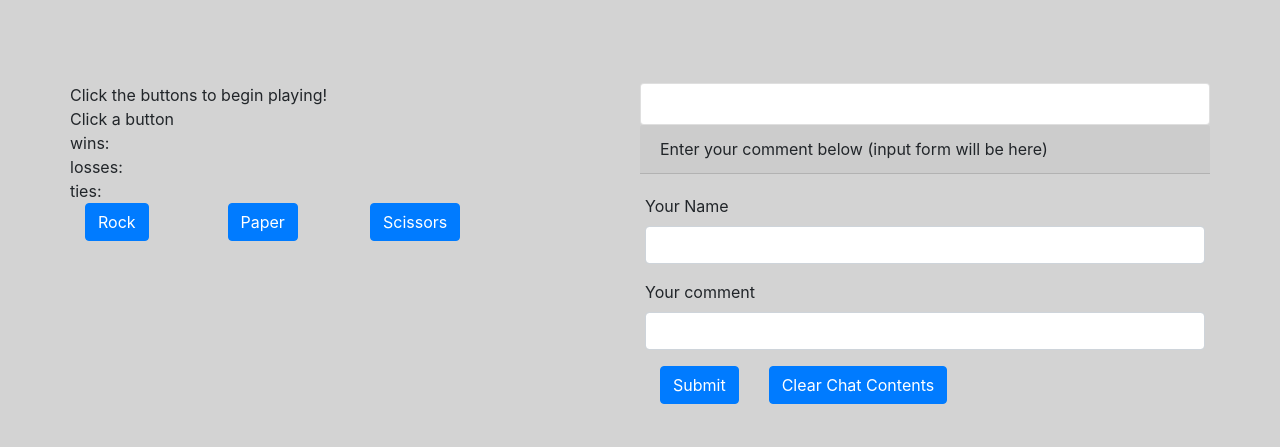
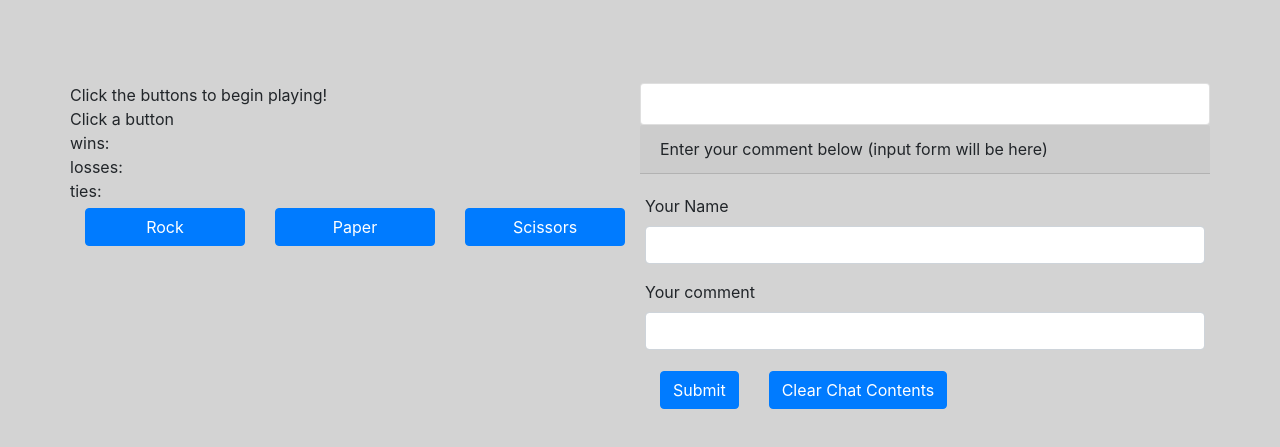
Before and after one commit to kwchan19/RPS-Multiplayer, a plain HTML site: page index.html in a window 1280 px wide. Shown: the part 101-548 px from the top of the page. Drawn offline with nearby package versions, Linux system fonts and the light colour scheme; no server answers.

Commit message:
adding style for RPS buttons

```diff
--- a/assets/css/style.css
+++ b/assets/css/style.css
@@ -33,3 +33,8 @@ p  {
 body {
 	background-color: lightgray;
 }
+
+.btn-primary {
+    width: 100%;
+    margin: 5px 0px;
+}
--- a/index.html
+++ b/index.html
@@ -48,13 +48,13 @@
 					<div class="row" style="line-height:1.5rem;" id="losses-text">losses: </div>
 					<div class="row" style="line-height:1.5rem;" id="ties-text">ties: </div>
 					<div class="row">
-						<div class="col-md-3">
+						<div class="col-md-4">
 							<button id="Rock" class="btn btn-primary choice-btn">Rock</button>
 						</div>
-						<div class="col-md-3">
+						<div class="col-md-4">
 							<button id="Paper" class="btn btn-primary choice-btn">Paper</button>
 						</div>
-						<div class="col-md-3">
+						<div class="col-md-4">
 							<button id="Scissors" class="btn btn-primary choice-btn">Scissors</button>
 						</div>
 					</div>
```
